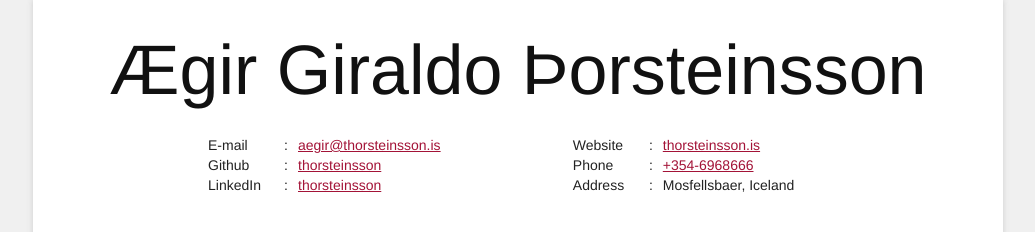
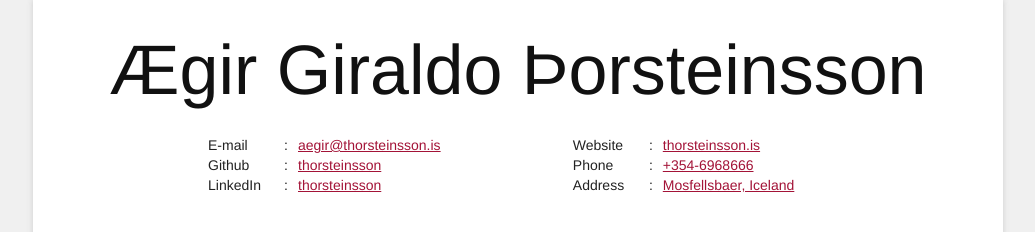
Before and after one commit to thorsteinsson/cv, a plain HTML site: page index.html in a window 1280 px wide. Shown: the top 232 px of the page, without its empty margins (122-1157 px from the left). Drawn offline with Linux system fonts and the light colour scheme.

Commit message:
Added link for my address.

```diff
--- a/index.html
+++ b/index.html
@@ -204,7 +204,7 @@
 					Address
 					<span class="colon">:</span>
 				</label>
-				<span class="value">Mosfellsbaer, Iceland</span>
+				<span class="value"><a href="https://maps.google.com/maps?f=q&amp;source=s_q&amp;hl=en&amp;geocode=&amp;q=Sp%C3%B3ah%C3%B6f%C3%B0i,+Mosfellsb%C3%A6r,+Capital+Region,+Iceland&amp;aq=0&amp;oq=sp%C3%B3ah%C3%B6f%C3%B0i&amp;sll=37.0625,-95.677068&amp;sspn=42.360237,81.298828&amp;vpsrc=0&amp;ie=UTF8&amp;hq=&amp;hnear=Sp%C3%B3ah%C3%B6f%C3%B0i,+Mosfellsb%C3%A6r,+H%C3%B6f%C3%B0ar,+Iceland&amp;t=m&amp;z=15">Mosfellsbaer, Iceland</a></span>
 			</p>
 		</p>
 		<div class="clear"></div>
```
